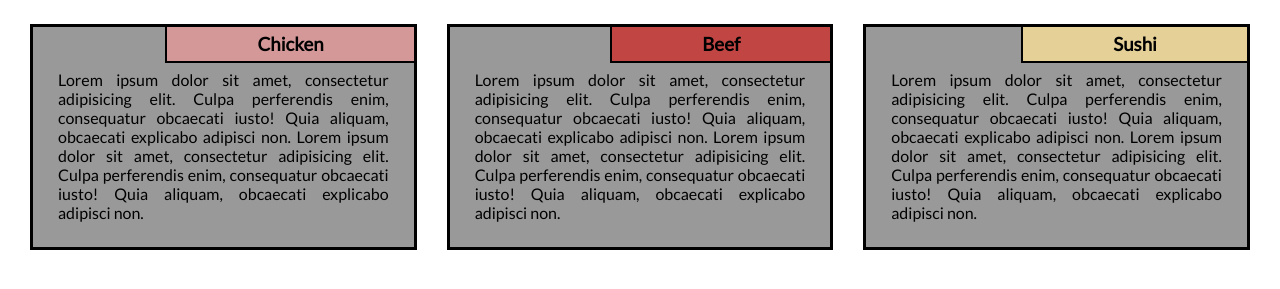
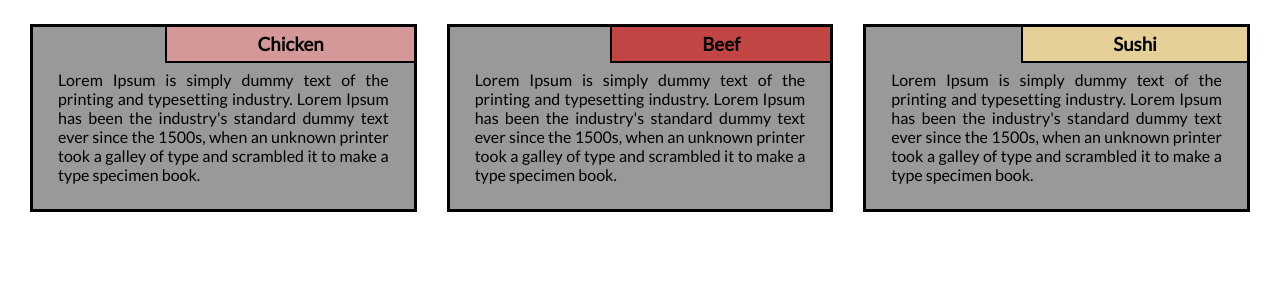
Before and after one commit to AsociaLad/coursera-course-module2-assignment-master, a plain HTML site: page index.html in a window 1280 px wide. Shown: the part 135-424 px from the top of the page. Drawn offline with Linux system fonts and the light colour scheme.

Commit message:
Update index.html

```diff
--- a/index.html
+++ b/index.html
@@ -18,7 +18,7 @@
             <h3>Chicken</h3>
           </div>
           <p>
-            Lorem ipsum dolor sit amet, consectetur adipisicing elit. Culpa perferendis enim, consequatur obcaecati iusto! Quia aliquam, obcaecati explicabo adipisci non. Lorem ipsum dolor sit amet, consectetur adipisicing elit. Culpa perferendis enim, consequatur obcaecati iusto! Quia aliquam, obcaecati explicabo adipisci non.
+            Lorem Ipsum is simply dummy text of the printing and typesetting industry. Lorem Ipsum has been the industry's standard dummy text ever since the 1500s, when an unknown printer took a galley of type and scrambled it to make a type specimen book.
           </p>
         </div>
       </div>
@@ -28,7 +28,7 @@
           <h3>Beef</h3>
         </div>
         <p>
-          Lorem ipsum dolor sit amet, consectetur adipisicing elit. Culpa perferendis enim, consequatur obcaecati iusto! Quia aliquam, obcaecati explicabo adipisci non. Lorem ipsum dolor sit amet, consectetur adipisicing elit. Culpa perferendis enim, consequatur obcaecati iusto! Quia aliquam, obcaecati explicabo adipisci non.
+          Lorem Ipsum is simply dummy text of the printing and typesetting industry. Lorem Ipsum has been the industry's standard dummy text ever since the 1500s, when an unknown printer took a galley of type and scrambled it to make a type specimen book.
         </p>
       </div>
     </div>
@@ -38,7 +38,7 @@
         <h3>Sushi</h3>
       </div>
       <p>
-        Lorem ipsum dolor sit amet, consectetur adipisicing elit. Culpa perferendis enim, consequatur obcaecati iusto! Quia aliquam, obcaecati explicabo adipisci non. Lorem ipsum dolor sit amet, consectetur adipisicing elit. Culpa perferendis enim, consequatur obcaecati iusto! Quia aliquam, obcaecati explicabo adipisci non.
+        Lorem Ipsum is simply dummy text of the printing and typesetting industry. Lorem Ipsum has been the industry's standard dummy text ever since the 1500s, when an unknown printer took a galley of type and scrambled it to make a type specimen book.
       </p>
     </div>
   </div>
```
